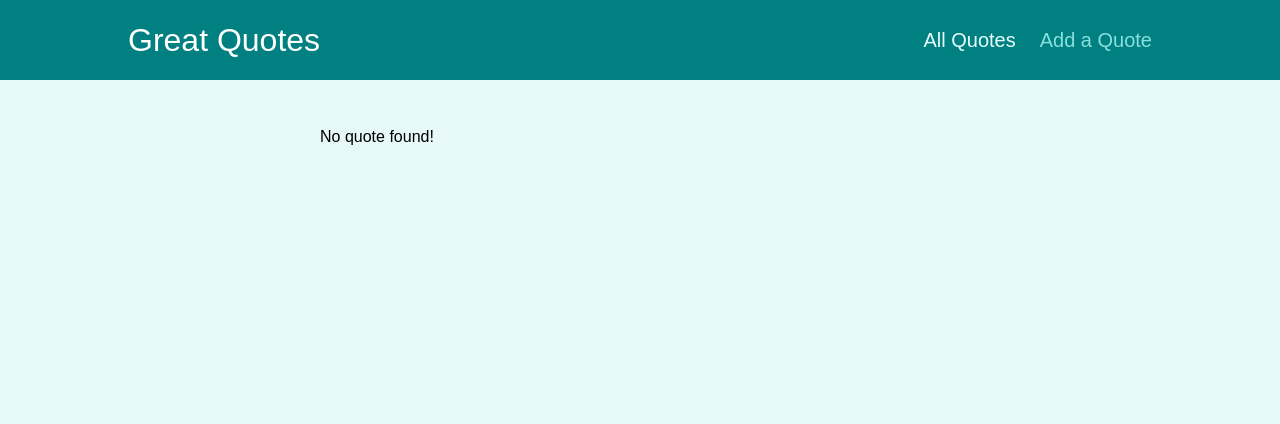
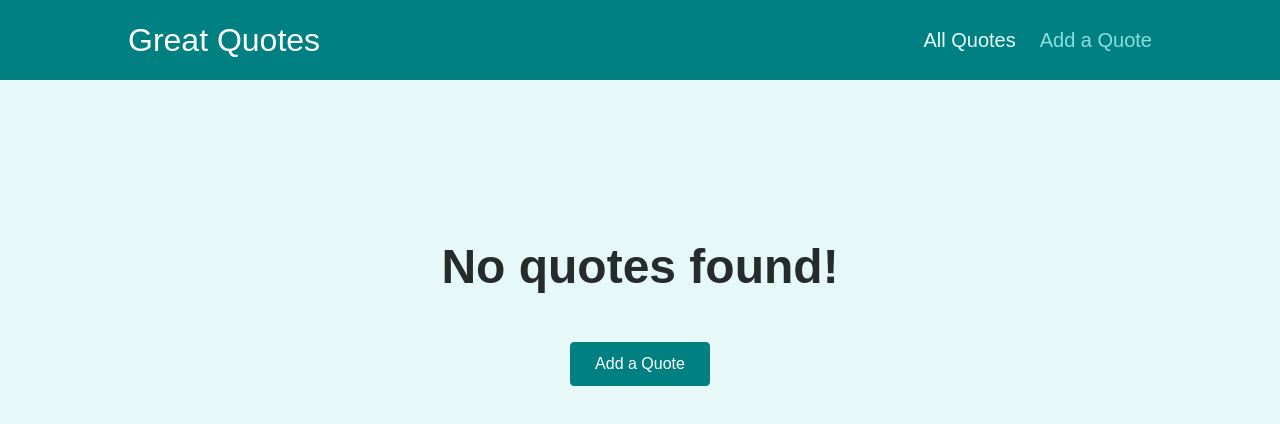
Before and after one commit to KAJASE/MultiPageReact, a React (Create React App) app: page /quotes/1 in a window 1280 px wide. Shown: the top 424 px of the page. Built offline with nearby package versions, Linux system fonts and the light colour scheme.

Commit message:
Adding a not found page

```diff
--- a/src/App.js
+++ b/src/App.js
@@ -2,6 +2,7 @@ import { Route, Switch, Redirect } from 'react-router-dom';
 import AllQuotes from './pages/AllQuotes';
 import QuoteDetail from './pages/QuoteDetail';
 import NewQuote from './pages/NewQuote';
+import NotFound from './pages/NotFound';
 import Layout from './components/layout/Layout';
 
 
@@ -21,6 +22,9 @@ function App() {
       <Route path="/new-quote">
         <NewQuote />
       </Route>
+      <Route path='*'>
+        <NotFound />
+      </Route>
     </Switch>
     </Layout>
   );
--- /dev/null
+++ b/src/pages/NotFound.js
@@ -0,0 +1,9 @@
+const NotFound = () => {
+  return(
+    <div className="centered">
+      <p>Page not found!</p>
+    </div>
+  )
+}
+
+export default NotFound;
--- a/src/pages/QuoteDetail.js
+++ b/src/pages/QuoteDetail.js
@@ -1,5 +1,6 @@
 import { useParams, Route } from "react-router-dom";
 
+import NoQuotesFound from "../components/quotes/NoQuotesFound";
 import HighlightedQuote from '../components/quotes/HighlightedQuote';
 import Comments from '../components/comments/Comments';
 
@@ -22,7 +23,7 @@ const QuoteDetail = () => {
   const quote = DUMMY_QUOTES.find(quote => quote.id === params.quoteId);
 
   if(!quote) {
-    return <p>No quote found!</p>
+    return <NoQuotesFound />
   }
   return (
     <section>
```
Also changed, not shown: 1 other file (tests, documents, lock files or other folders).
